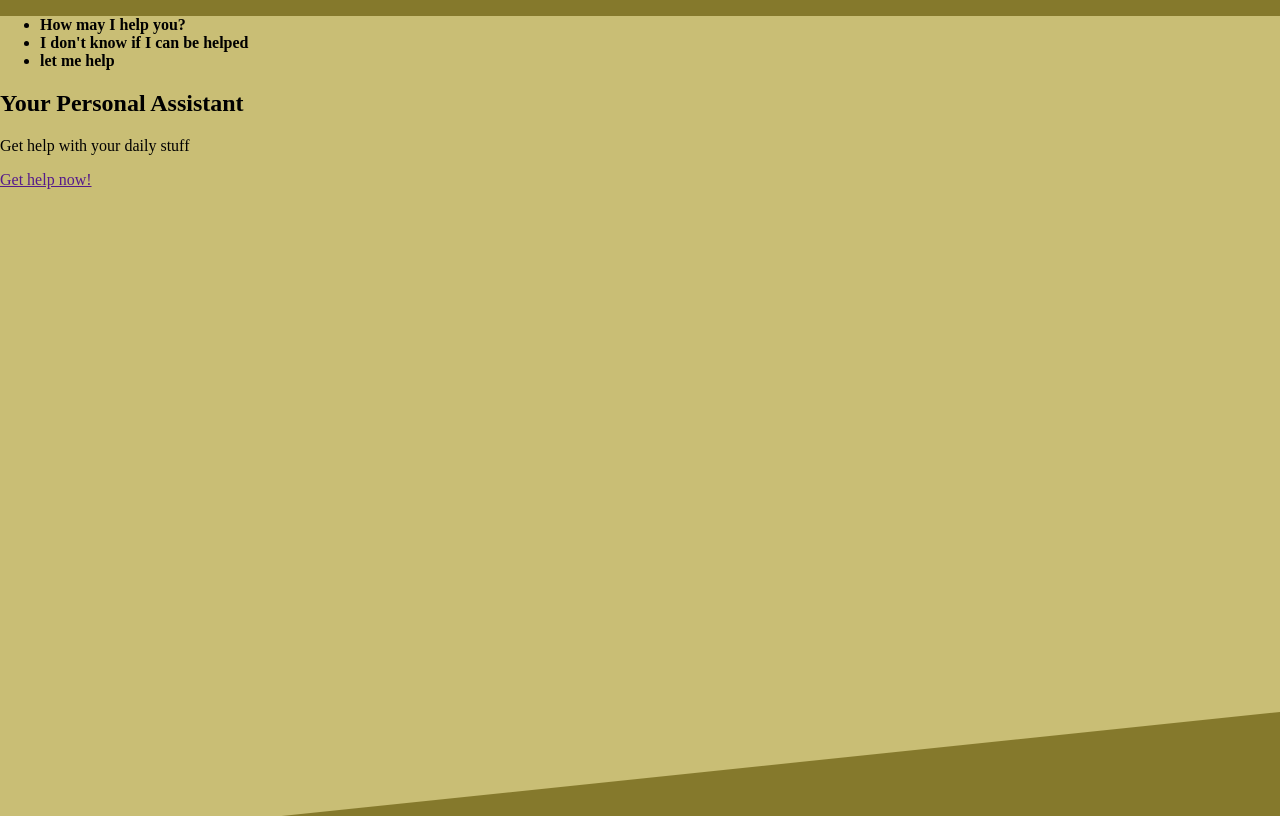
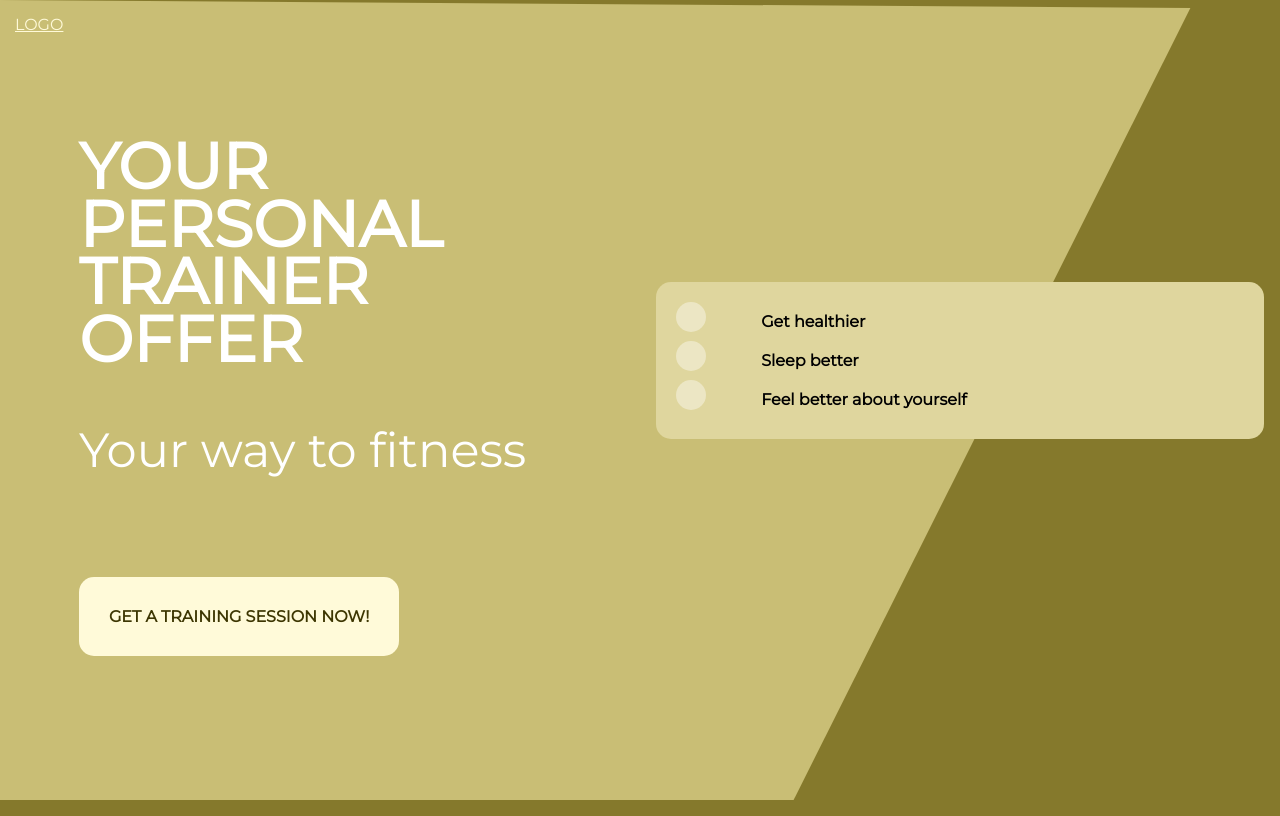
Before and after one commit to mag-d-alen/sass-landingPage, a plain HTML site: page index.html in a window 1280 px wide. Drawn offline with Linux system fonts and the light colour scheme.

Commit message:
add sass functions, mixin, updated html content, changed colors

```diff
--- a/css/main.scss
+++ b/css/main.scss
@@ -1,21 +1,142 @@
 $colors: (
     primary: #C9BE75,
     dark: #3D3602,
-    accent:#85792C
+    accent:#85792C,
+    light:lighten(#85792C, 40%),
+    lightest:#FFFAD9,
+    lighter:lighten(#85792C, 50%)
 );
-body, html{
-    height: 100%;
+
+$padding: 15px;
+$borders:15px;
+
+@function color($color-name){
+    @return(map-get($colors, $color-name))
 }
+
+$desktop: 840px;
+@mixin desktop{
+    @media  (min-width: #{$desktop}){
+        @content;
+    }
+}
+
+
+
+
+
+html, body{
+    height:100%;
+}
+
 body {
-    background-color: map-get($colors, accent);
+    background-color:color(accent);
     margin:0;
+    font-family: 'Montserrat', sans-serif;
+
 
     #bg {
-        clip-path: polygon(100% 0, 100% 87%, 22% 100%, 0 100%, 0 0);
-        background-color: map-get($colors, primary);
+        clip-path: polygon(100% 0, 100% 52%, 31% 100%, 0 100%, 0 0);
+        background-color:color(primary);
         height: 100%;
         width: 100%;
         position: absolute;
         z-index: -1;
+        @include desktop{
+            clip-path: polygon(0 0, 93% 1%, 62% 100%, 0% 100%);
+
+        }
+    }
+    header a { color: color(lightest);
+        text-transform: uppercase; // or none which rids the default
+        padding: $padding;
+        display: block;
     }
 }
+main{
+
+    @include desktop{
+        display: grid;
+        grid-template-columns: 50% auto;
+        grid-template-areas: "primary card";
+    }
+    section#card {
+        background: color(light);
+        padding: 20px;
+        margin: 1em auto; //to cente
+        border-radius: $borders;
+        box-shadow: 0 10px 30px, rgba($color: #000000, $alpha: 0.2);
+
+        @include desktop{
+            grid-area: card;
+            align-self: center;
+            height: fit-content;
+            margin: 1em;
+        }
+    }
+    ul{
+        list-style-type: none;
+        margin: 0;
+        padding: 0;
+        li {
+            margin-bottom: 10px;
+            span{
+                width: 30px;
+                height: 30px;
+                position: absolute;
+                background-color: color(lighter);
+                border-radius: 50%;
+                margin-right: 10%;
+            }
+            strong{
+                display: inline-block;
+                margin-left: max(15%);
+                margin-top:10px;
+            }
+        }
+    }
+    section#primary{
+        color: white;
+        padding: $padding;
+        text-align: center;
+
+        @include desktop{
+            grid-area: primary;
+            text-align: left;
+            margin: 4em 0 0 4em;
+        }
+        h1{
+            font-size: 2em;
+            margin-top: 10px;
+            text-transform: uppercase;
+
+            @include desktop{
+                width: 30%;
+                font-size: 4em;
+                line-height: 0.9em;
+            }
+
+        }
+        p{
+            font-size: 3em;
+        }
+        a{
+            color:color(dark);
+            border-radius: $borders;
+            text-decoration: none;
+            text-transform: uppercase;
+            font-weight: bold;
+            display: block;
+            background-color: color(lightest);
+            text-align: center;
+            margin: 50px auto 0 auto;
+            padding: $padding;
+
+            @include desktop{
+                display: inline-block;
+                padding: $padding * 2;
+            }
+
+        }
+    }
+}
--- a/index.html
+++ b/index.html
@@ -5,33 +5,32 @@
     <meta name="viewport" content="width=device-width, initial-scale=1.0">
     <title>Landing Page Sass</title>
     <link rel="stylesheet" href="css/main.css">
+    <link href="https://fonts.googleapis.com/css2?family=Montserrat&display=swap" rel="stylesheet">
 </head>
 <body>
     <div id="bg"></div>
-    <header>
-        <a href=""></a>
-    </header>
+    <header> <a href="">LOGO</a></header>
     <main>
         <section id="card">
             <ul>
                 <li>
                     <span></span>
-                    <strong>How may I help you?</strong>
+                    <strong>Get healthier</strong>
                 </li>
                 <li>
                     <span></span>
-                    <strong>I don't know if I can be helped</strong>
+                    <strong>Sleep better</strong>
                 </li>
                 <li>
                     <span></span>
-                    <strong>let me help</strong>
+                    <strong>Feel better about yourself</strong>
                 </li>
             </ul>
         </section>
         <section id="primary">
-            <h1>Your Personal Assistant</h1>
-            <p>Get help with your daily stuff</p>
-            <a href="">Get help now!</a>
+            <h1>Your Personal Trainer Offer</h1>
+            <p>Your way to fitness</p>
+            <a href="">Get a Training SEssion Now!</a>
         </section>
     </main>
 </body>
```
Also changed, not shown: css/main.css, 1 other file.
